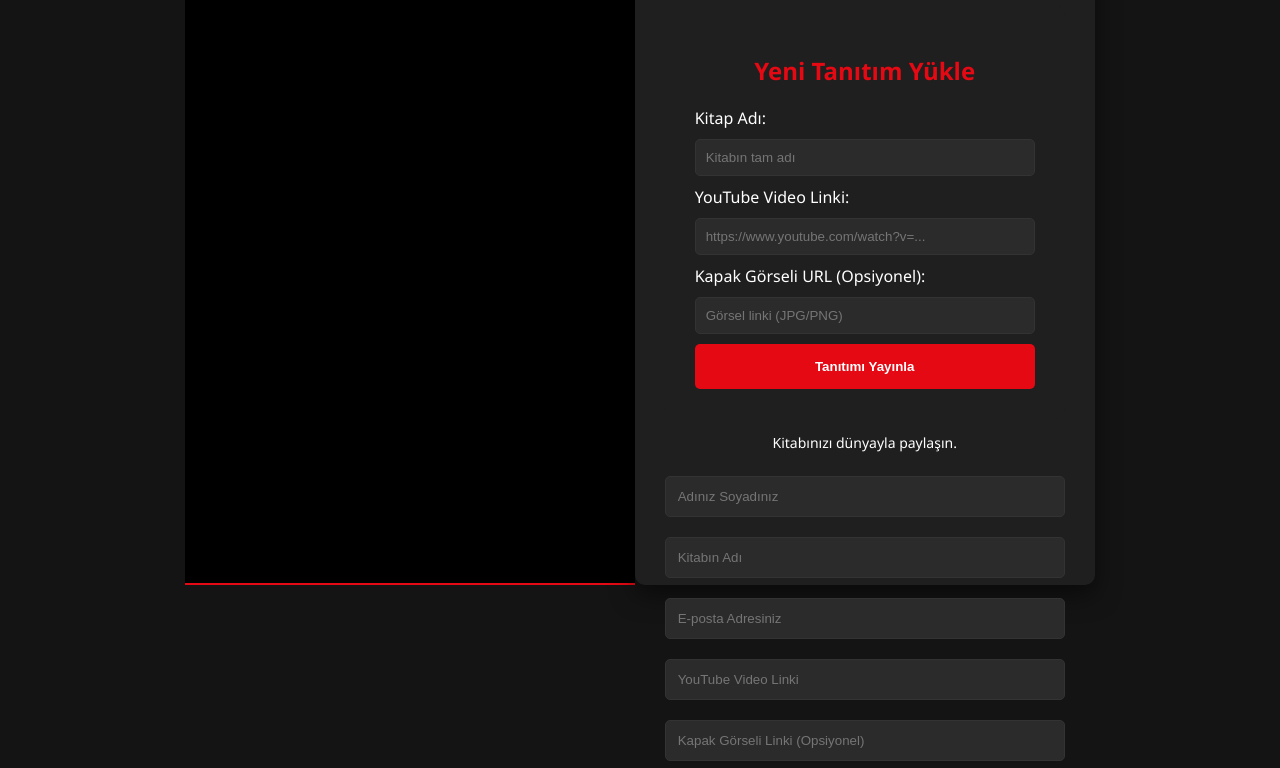
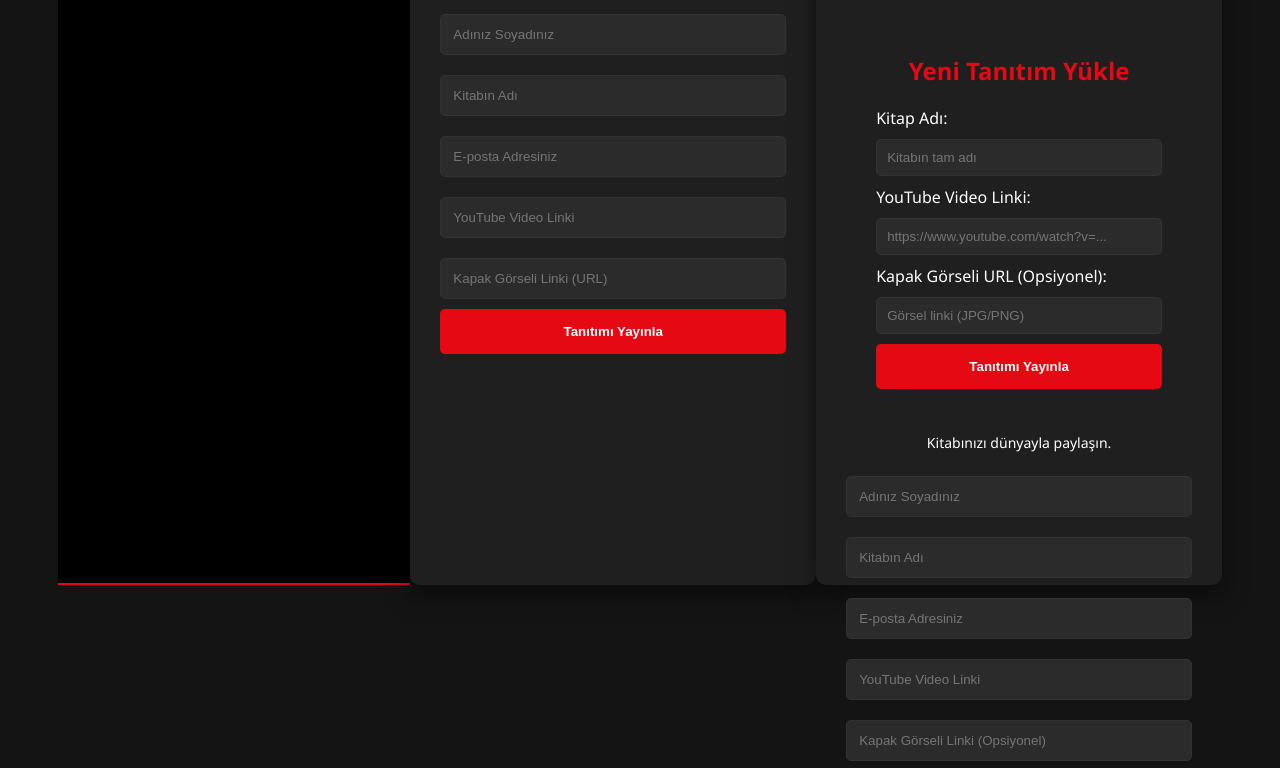
Before and after one commit to zeynepnuryazkan-ui/watchme4, a website: page yazar.html in a window 1280 px wide. Shown: the part 157-925 px from the top of the page. Drawn offline with Linux system fonts and the light colour scheme.

Commit message:
Update yazar.html

```diff
--- a/yazar.html
+++ b/yazar.html
@@ -5,19 +5,55 @@
     <a href="index.html" style="color: #e50914; text-decoration: none; margin-left: auto;">🚪 Çıkış</a>
 </nav><!DOCTYPE html>
 <!DOCTYPE html>
+<!DOCTYPE html>
 <html lang="tr">
 <head>
     <meta charset="UTF-8">
     <title>Yazar Paneli - Watch Me</title>
     <style>
         body { background: #141414; color: white; font-family: 'Segoe UI', sans-serif; display: flex; justify-content: center; padding: 50px; }
-        .panel { background: #1f1f1f; padding: 30px; border-radius: 10px; width: 400px; box-shadow: 0 10px 25px rgba(0,0,0,0.5); }
+        .panel { background: #1f1f1f; padding: 30px; border-radius: 10px; width: 450px; box-shadow: 0 10px 25px rgba(0,0,0,0.5); }
         h2 { color: #e50914; text-align: center; }
         input { width: 100%; padding: 12px; margin: 10px 0; border-radius: 5px; border: 1px solid #333; background: #2b2b2b; color: white; box-sizing: border-box; }
         button { width: 100%; padding: 15px; background: #e50914; color: white; border: none; border-radius: 5px; font-weight: bold; cursor: pointer; transition: 0.3s; }
         button:hover { background: #b20710; }
-        .uyari { font-size: 12px; color: #888; margin-top: 15px; text-align: center; }
     </style>
+</head>
+<body>
+<div class="panel">
+    <h2>Yazar Paneli</h2>
+    <input type="text" id="yazarAdi" placeholder="Adınız Soyadınız">
+    <input type="text" id="kitapAdi" placeholder="Kitabın Adı">
+    <input type="email" id="yazarEmail" placeholder="E-posta Adresiniz">
+    <input type="text" id="videoLink" placeholder="YouTube Video Linki">
+    <input type="text" id="kapakGorseli" placeholder="Kapak Görseli Linki (URL)">
+    <button onclick="videoYukle()">Tanıtımı Yayınla</button>
+</div>
+
+<script>
+    async function videoYukle() {
+        const veriler = {
+            yazar: document.getElementById('yazarAdi').value,
+            kitap: document.getElementById('kitapAdi').value,
+            email: document.getElementById('yazarEmail').value,
+            link: document.getElementById('videoLink').value,
+            kapak: document.getElementById('kapakGorseli').value
+        };
+
+        const res = await fetch('/video-yukle', {
+            method: 'POST',
+            headers: { 'Content-Type': 'application/json' },
+            body: JSON.stringify(veriler)
+        });
+
+        if (res.ok) {
+            alert("Tanıtım başarıyla yüklendi!");
+            window.location.href = "index.html";
+        }
+    }
+</script>
+</body>
+</html></style>
 </head>
 <body>
 
```
